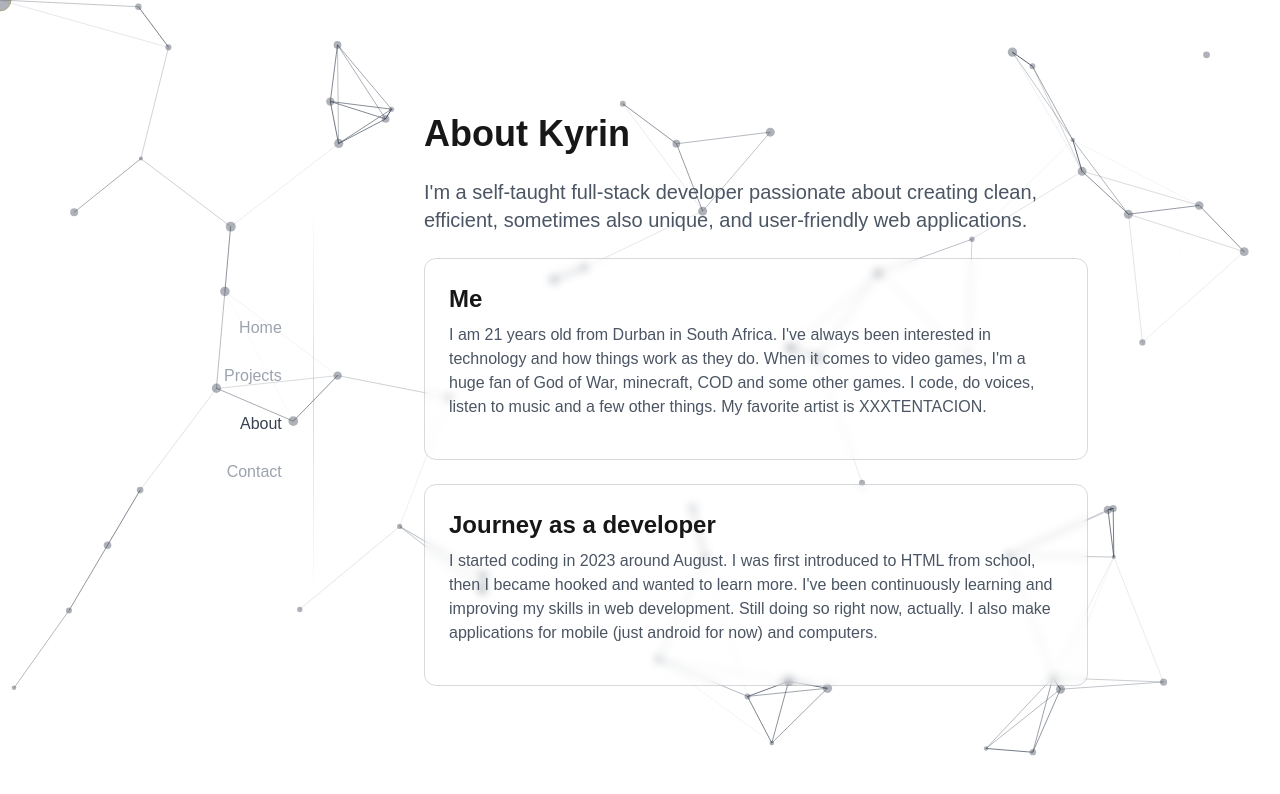
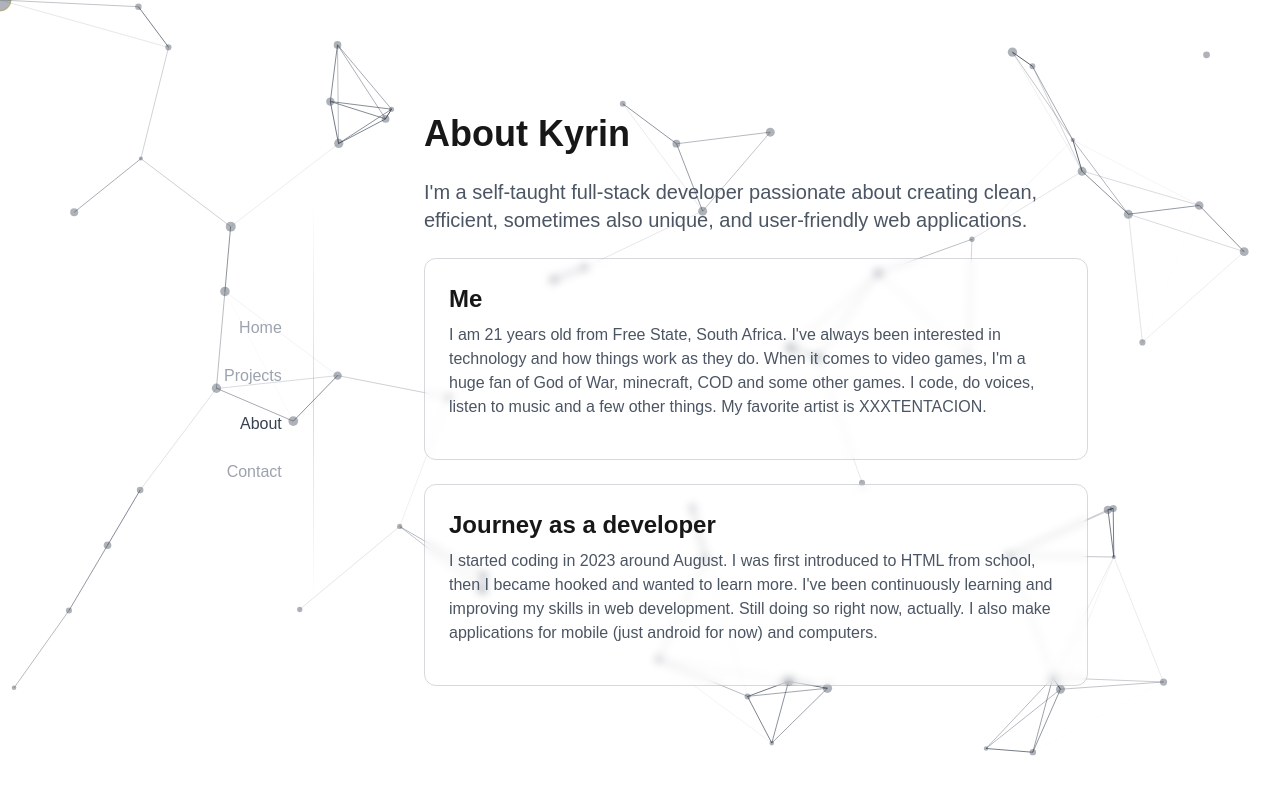
Before and after one commit to Paramethia/Kyrin, a Next.js app: page /about in a window 1280 px wide. Shown: the top 794 px of the page. Built offline with nearby package versions, Linux system fonts and the light colour scheme.

Commit message:
Update
- Made it look a little better for mobile users
- Edited about me slightly

```diff
--- a/app/about/page.tsx
+++ b/app/about/page.tsx
@@ -17,7 +17,7 @@ export default function About() {
            <div className="p-6 border border-gray-700/20 rounded-xl backdrop-blur-sm hover:border-gray-700/50 transition-colors duration-300">
             <h2 className="text-2xl font-semibold mb-2">Me</h2>
             <p className="text-gray-600 dark:text-gray-400 mb-4">
-              I am 21 years old from Durban in South Africa. I've always been interested in technology and how things work as they do. When it comes to video games, I'm a huge fan of God of War, minecraft, COD and some other games. I code, do voices, listen to music and a few other things. My favorite artist is XXXTENTACION.
+              I am 21 years old from Free State, South Africa. I've always been interested in technology and how things work as they do. When it comes to video games, I'm a huge fan of God of War, minecraft, COD and some other games. I code, do voices, listen to music and a few other things. My favorite artist is XXXTENTACION.
             </p>
           </div>
           <div className="p-6 border border-gray-700/20 rounded-xl backdrop-blur-sm hover:border-gray-700/50 transition-colors duration-300">
--- a/app/layout.tsx
+++ b/app/layout.tsx
@@ -1,4 +1,4 @@
-import type { Metadata } from "next";
+import type { Metadata, Viewport } from "next";
 import { Analytics } from "@vercel/analytics/next";
 import { Geist, Geist_Mono } from "next/font/google";
 import "./globals.css";
@@ -19,6 +19,13 @@ export const metadata: Metadata = {
   description: "This is a website I made for myself that tells you a little about me.",
 };
 
+export const viewport: Viewport = {
+  width: "device-width",
+  initialScale: 1,
+  viewportFit: "cover",
+  userScalable: false
+}
+
 export default function RootLayout({
   children,
   }: Readonly<{
@@ -28,7 +35,6 @@ export default function RootLayout({
   return (
     <html lang="en">
       <head>
-        <meta name="viewport" content="width=device-width, initial-scale=1.0, user-scalable=false" />
         <meta name="apple-mobile-web-app-capable" content="yes" />
       </head>
       <body className={`${geistSans.variable} ${geistMono.variable} antialiased`}>
```
